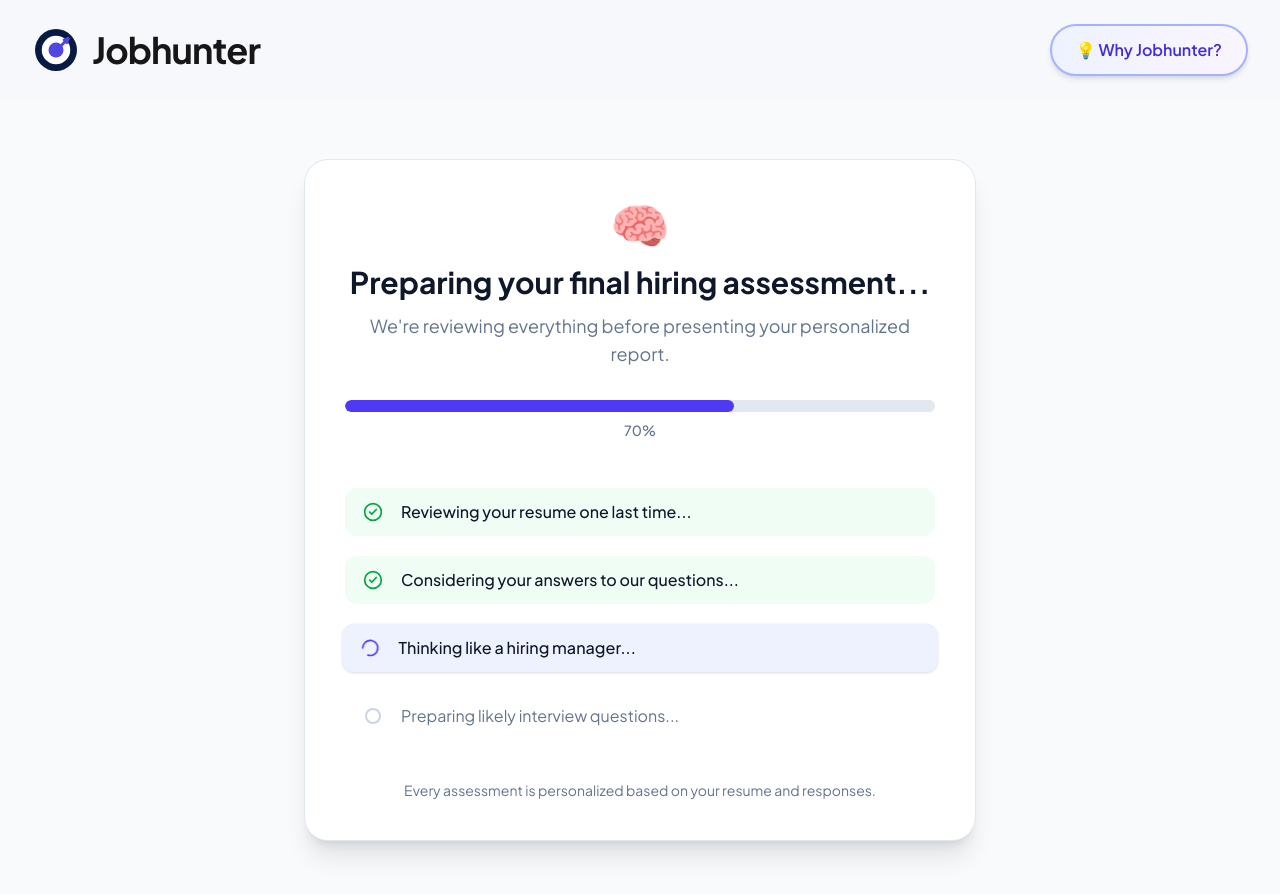
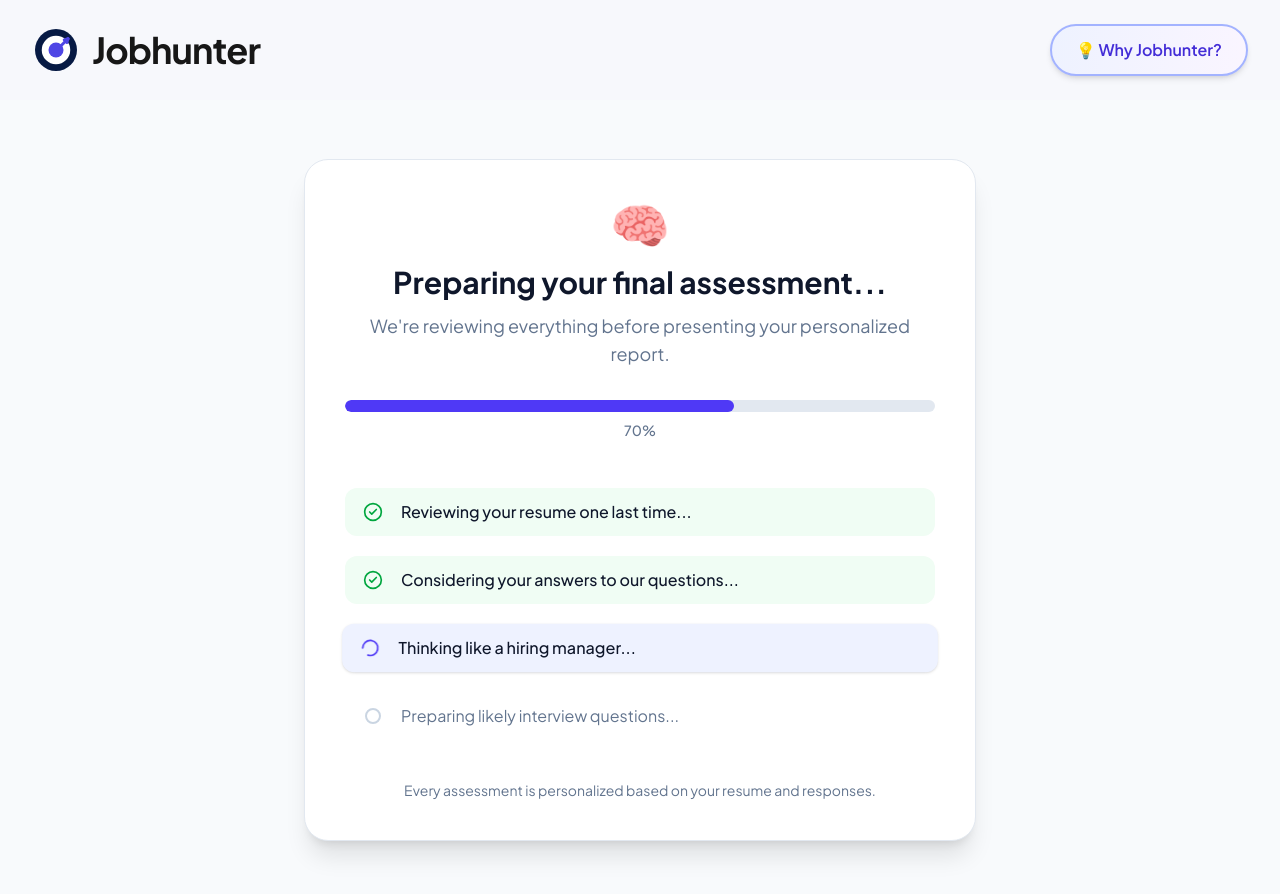
Before and after one commit to kahanjoshua-cpu/jobhunter, a Next.js app: page /results/assessment in a window 1280 px wide. Shown: the top 894 px of the page. Built offline with nearby package versions, Linux system fonts and the light colour scheme.

Commit message:
Remove action buttons from results page

```diff
--- a/app/results/page.tsx
+++ b/app/results/page.tsx
@@ -7,7 +7,6 @@ import type { ResumeAnalysis } from "@/lib/types/resumeAnalysis";
 
 import MatchCard from "@/components/results/MatchCard/MatchCard";
 import ResumeGaps from "@/components/results/ResumeGaps/ResumeGaps";
-import ActionButtons from "@/components/results/ActionButtons";
 import FeedbackBanner from "@/components/home/FeedbackBanner";
 import { getWorkflow } from "@/lib/workflow/workflow";
 
@@ -65,8 +64,6 @@ export default function ResultsPage() {
           missingSkills={analysis.missingSkills ?? []}
         />
 
-        <ActionButtons />
-
       </div>
 
       <FeedbackBanner />
--- a/components/loading/FinalAssessmentLoading.tsx
+++ b/components/loading/FinalAssessmentLoading.tsx
@@ -106,7 +106,7 @@ export default function FinalAssessmentLoading({
         <div className="text-5xl">🧠</div>
 
         <h2 className="mt-4 text-3xl font-bold text-slate-900">
-          Preparing your final hiring assessment...
+          Preparing your final assessment...
         </h2>
 
         <p className="mt-3 text-lg text-slate-500">
```
